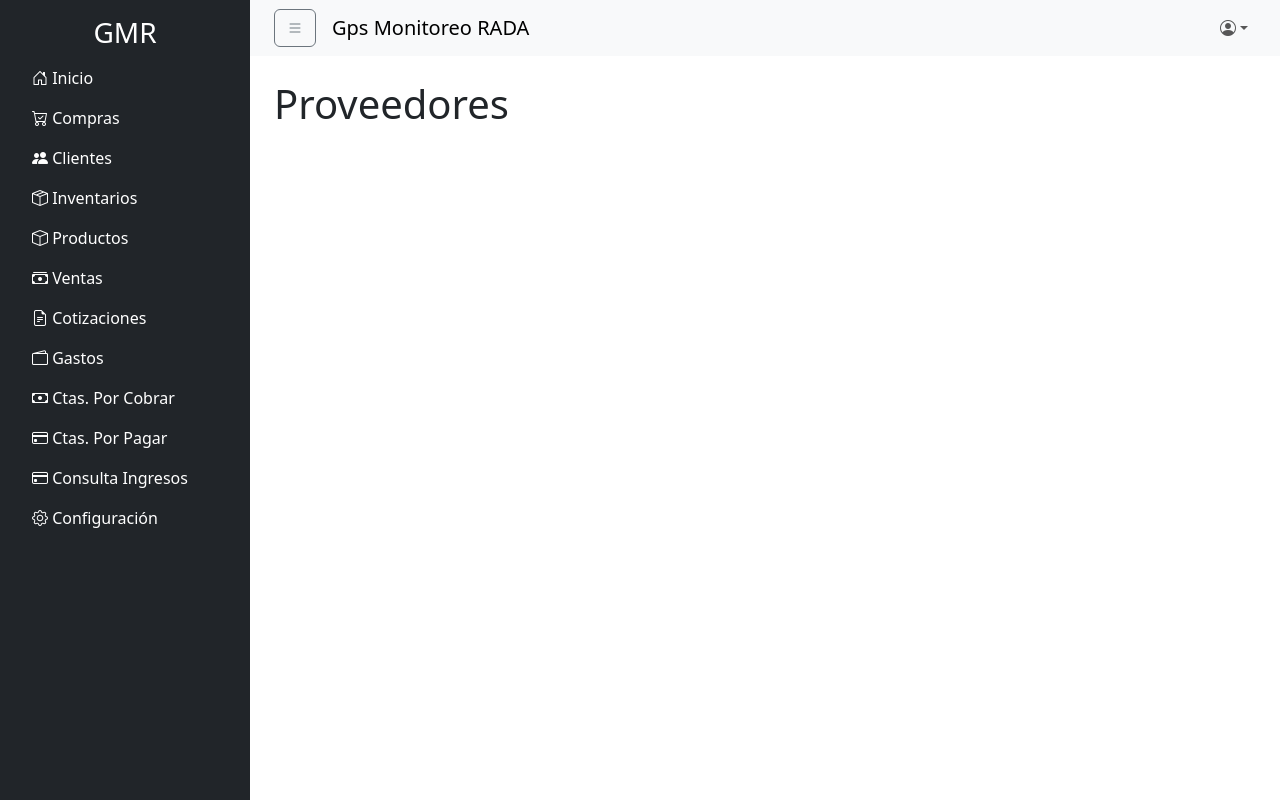
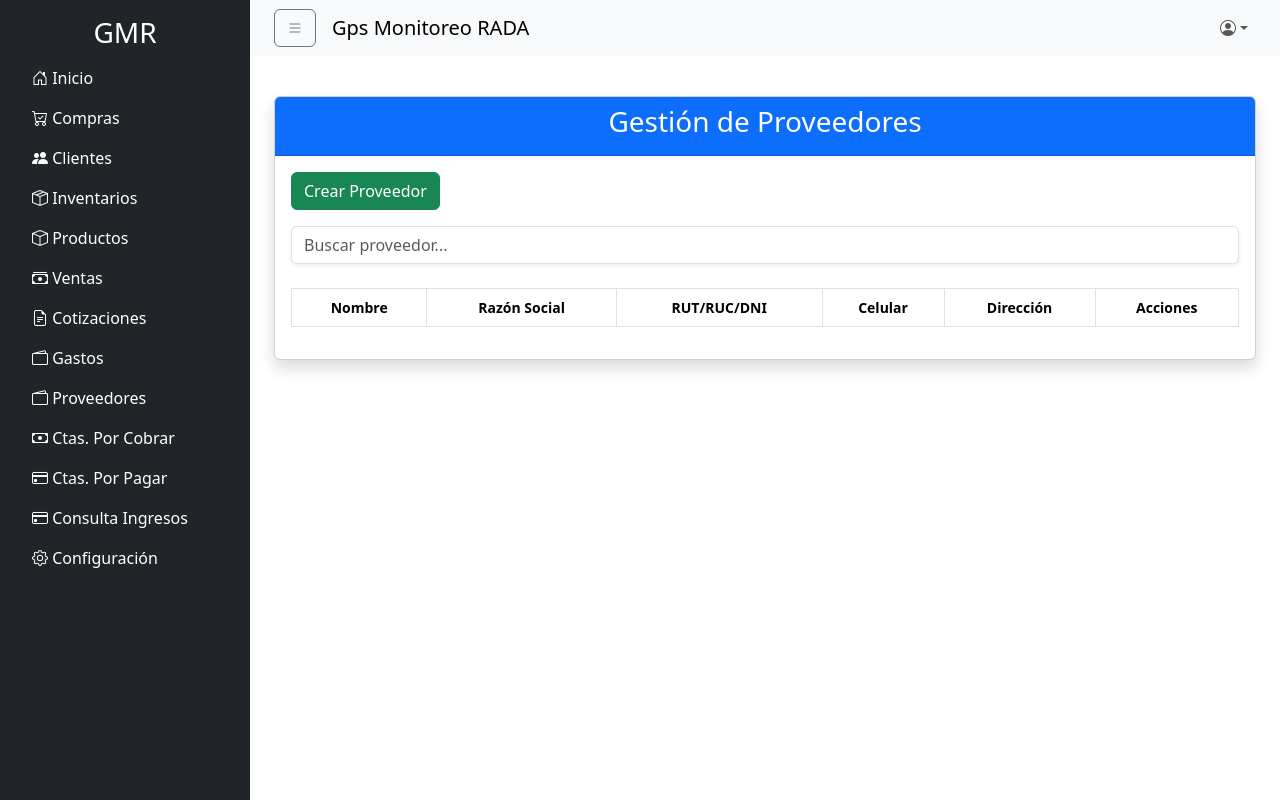
Before and after one commit to pachecop123/radamonitoreo-frontend, a Vue app: page /proveedores in a window 1280 px wide. Built offline with nearby package versions, Linux system fonts and the light colour scheme; sample sign-in values are in the browser's storage.

Commit message:
Proveedores

```diff
--- a/src/components/DashboardLayout.vue
+++ b/src/components/DashboardLayout.vue
@@ -42,6 +42,11 @@
         <li class="nav-item">
           <router-link to="/gastos" class="nav-link text-white">
             <i class="bi bi-wallet2"></i> Gastos
+          </router-link>
+        </li>
+        <li class="nav-item">
+          <router-link to="/proveedores" class="nav-link text-white">
+            <i class="bi bi-wallet2"></i> Proveedores
           </router-link>
         </li>
         <li class="nav-item">
--- a/src/views/Proveedores.vue
+++ b/src/views/Proveedores.vue
@@ -1,16 +1,219 @@
 <template>
-    <div>
-      <h1>Proveedores</h1>
-      <!-- Aquí irá el contenido del módulo de proveedores -->
+  <div class="custom-container mt-3">
+    <div class="card shadow">
+      <div class="card-header text-center bg-primary text-white">
+        <h3>Gestión de Proveedores</h3>
+      </div>
+      <div class="card-body">
+        <button class="btn btn-success mb-3" @click="openModal">
+          Crear Proveedor
+        </button>
+
+        <input
+          type="text"
+          v-model="searchQuery"
+          class="form-control mb-4 shadow-sm"
+          placeholder="Buscar proveedor..."
+        />
+
+        <!-- Tabla de Proveedores -->
+        <div class="mt-4">
+          <div class="table-responsive">
+            <table class="table table-bordered table-hover">
+              <thead class="bg-light">
+                <tr>
+                  <th>Nombre</th>
+                  <th>Razón Social</th>
+                  <th>RUT/RUC/DNI</th>
+                  <th>Celular</th>
+                  <th>Dirección</th>
+                  <th>Acciones</th>
+                </tr>
+              </thead>
+              <tbody>
+                <tr v-for="(p, index) in filtrarProveedores()" :key="index">
+                  <td>{{ p.nombre }}</td>
+                  <td>{{ p.razonSocial }}</td>
+                  <td>{{ p.rut }}</td>
+                  <td>{{ p.celular }}</td>
+                  <td>{{ p.direccion }}</td>
+                  <td>
+                    <button class="btn btn-sm btn-warning me-2" @click="editProveedor(index)">Editar</button>
+                    <button class="btn btn-sm btn-danger" @click="deleteProveedor(index)">Eliminar</button>
+                  </td>
+                </tr>
+              </tbody>
+            </table>
+          </div>
+        </div>
+      </div>
+    </div>
+
+    <!-- Modal para crear/editar proveedores -->
+    <div class="modal fade" id="proveedorModal" tabindex="-1" aria-labelledby="proveedorModalLabel" aria-hidden="true" ref="proveedorModal">
+      <div class="modal-dialog modal-dialog-centered modal-lg">
+        <div class="modal-content">
+          <div class="modal-header">
+            <h5 class="modal-title" id="proveedorModalLabel">{{ isEditing ? 'Editar Proveedor' : 'Crear Proveedor' }}</h5>
+            <button type="button" class="btn-close" @click="closeModal" aria-label="Close"></button>
+          </div>
+          <div class="modal-body">
+            <form @submit.prevent="isEditing ? updateProveedor() : createProveedor()">
+              <div class="mb-3">
+                <label for="nombre" class="form-label">Nombre</label>
+                <input v-model="proveedorData.nombre" type="text" class="form-control" id="nombre" required />
+              </div>
+              <div class="mb-3">
+                <label for="razonSocial" class="form-label">Razón Social</label>
+                <input v-model="proveedorData.razonSocial" type="text" class="form-control" id="razonSocial" required />
+              </div>
+              <div class="mb-3">
+                <label for="rut" class="form-label">RUT/RUC/DNI</label>
+                <input v-model="proveedorData.rut" type="text" class="form-control" id="rut" required />
+              </div>
+              <div class="mb-3">
+                <label for="celular" class="form-label">Celular</label>
+                <input v-model="proveedorData.celular" type="text" class="form-control" id="celular" required />
+              </div>
+              <div class="mb-3">
+                <label for="direccion" class="form-label">Dirección</label>
+                <input v-model="proveedorData.direccion" type="text" class="form-control" id="direccion" required />
+              </div>
+              <button type="submit" class="btn btn-primary">{{ isEditing ? 'Actualizar' : 'Crear' }}</button>
+            </form>
+          </div>
+        </div>
+      </div>
+    </div>
   </div>
 </template>
 
 <script>
+import Swal from 'sweetalert2';
+import { Modal } from 'bootstrap';
+
 export default {
-    name: 'Proveedores'
+  data() {
+    return {
+      proveedorData: {
+        nombre: '',
+        razonSocial: '',
+        rut: '',
+        celular: '',
+        direccion: ''
+      },
+      proveedores: [],
+      isEditing: false,
+      currentProveedorIndex: null,
+      searchQuery: ''
+    };
+  },
+  methods: {
+    openModal() {
+      this.resetProveedorData();
+      this.isEditing = false;
+      if (this.proveedorModalInstance) {
+        this.proveedorModalInstance.show();
+      } else {
+        this.proveedorModalInstance = new Modal(this.$refs.proveedorModal);
+        this.proveedorModalInstance.show();
+      }
+    },
+    resetProveedorData() {
+      this.proveedorData = {
+        nombre: '',
+        razonSocial: '',
+        rut: '',
+        celular: '',
+        direccion: ''
+      };
+    },
+    async createProveedor() {
+      try {
+        const newProveedor = { ...this.proveedorData, id: Date.now() }; // Simulación de creación de proveedor
+        this.proveedores.push(newProveedor);
+        this.closeModal();
+        Swal.fire('Éxito', 'Proveedor creado con éxito', 'success');
+      } catch (error) {
+        console.error('Error creating proveedor', error);
+        Swal.fire('Error', 'No se pudo crear el proveedor', 'error');
+      }
+    },
+    editProveedor(index) {
+      this.proveedorData = { ...this.proveedores[index] };
+      this.isEditing = true;
+      this.currentProveedorIndex = index;
+      if (this.proveedorModalInstance) {
+        this.proveedorModalInstance.show();
+      } else {
+        this.proveedorModalInstance = new Modal(this.$refs.proveedorModal);
+        this.proveedorModalInstance.show();
+      }
+    },
+    async updateProveedor() {
+      try {
+        this.proveedores.splice(this.currentProveedorIndex, 1, { ...this.proveedorData });
+        this.closeModal();
+        Swal.fire('Éxito', 'Proveedor actualizado con éxito', 'success');
+      } catch (error) {
+        console.error('Error updating proveedor', error);
+        Swal.fire('Error', 'No se pudo actualizar el proveedor', 'error');
+      }
+    },
+    async deleteProveedor(index) {
+      const result = await Swal.fire({
+        title: '¿Estás seguro?',
+        text: 'No podrás recuperar este proveedor después de eliminarlo.',
+        icon: 'warning',
+        showCancelButton: true,
+        confirmButtonText: 'Sí, eliminar',
+        cancelButtonText: 'Cancelar',
+      });
+
+      if (result.isConfirmed) {
+        try {
+          this.proveedores.splice(index, 1);
+          Swal.fire('Eliminado!', 'El proveedor ha sido eliminado.', 'success');
+        } catch (error) {
+          console.error('Error deleting proveedor', error);
+          Swal.fire('Error', 'No se pudo eliminar el proveedor', 'error');
+        }
+      }
+    },
+    closeModal() {
+      if (this.proveedorModalInstance) {
+        this.proveedorModalInstance.hide();
+      }
+    },
+    filtrarProveedores() {
+      if (!this.searchQuery) {
+        return this.proveedores;
+      }
+      const lowerSearchQuery = this.searchQuery.toLowerCase();
+      return this.proveedores.filter(p =>
+        p.nombre.toLowerCase().includes(lowerSearchQuery) ||
+        p.razonSocial.toLowerCase().includes(lowerSearchQuery) ||
+        p.rut.toLowerCase().includes(lowerSearchQuery) ||
+        p.celular.toLowerCase().includes(lowerSearchQuery) ||
+        p.direccion.toLowerCase().includes(lowerSearchQuery)
+      );
+    }
+  },
+  mounted() {
+    this.proveedorModalInstance = new Modal(this.$refs.proveedorModal);
+  }
 };
 </script>
 
 <style scoped>
-  /* Estilos específicos para este componente */
+.custom-container {
+  max-width: 1400px; /* Ajusta el tamaño máximo según tus necesidades */
+  margin: 0 auto; /* Centra el contenedor horizontalmente */
+}
+.card-header {
+  font-size: 1.5rem;
+}
+button {
+  min-width: 80px;
+}
 </style>
```
Lines whose indentation alone changed are shown as unchanged.
